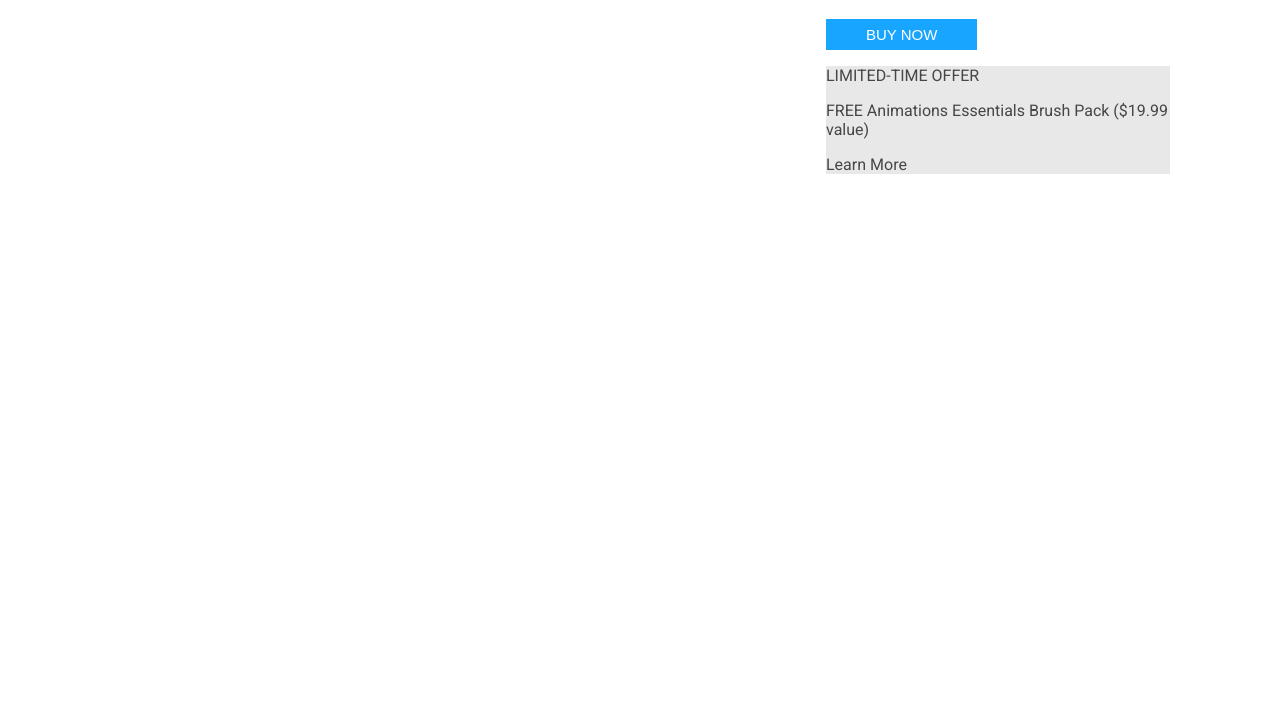
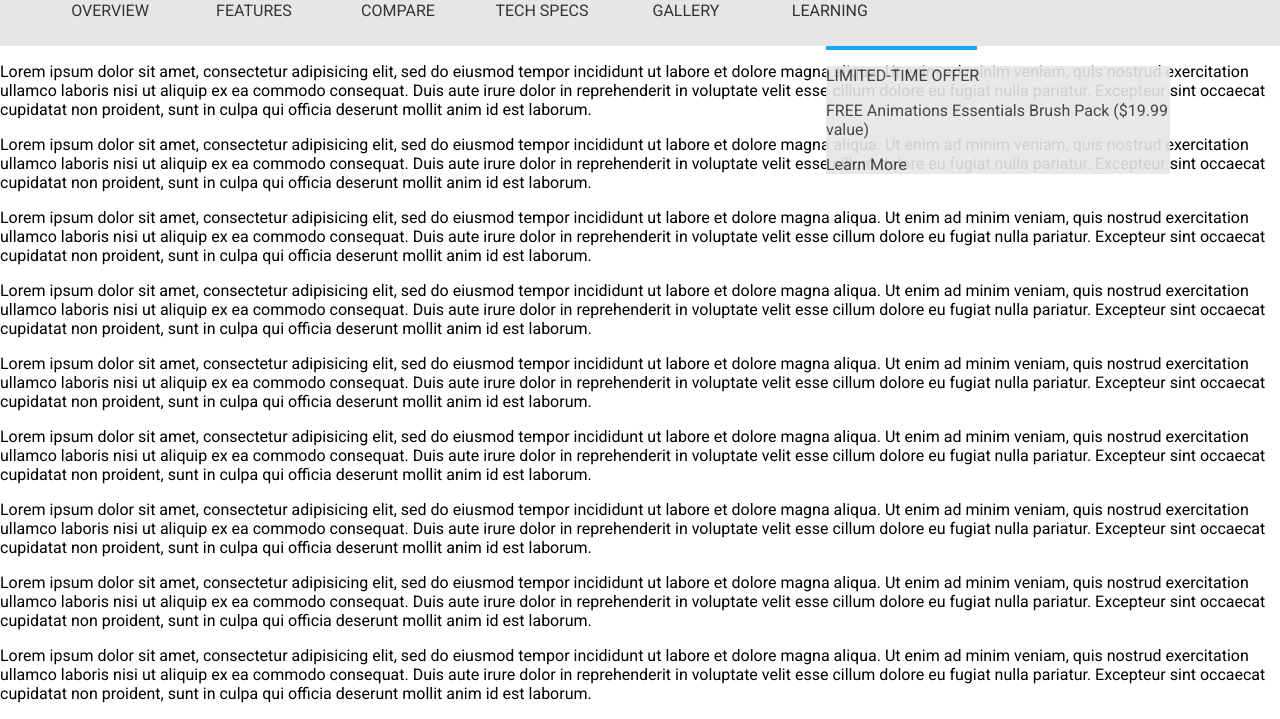
Before and after one commit to LucaRiccio/sass-painter, a website: page index.html in a window 1280 px wide. Shown: the part 514-1233 px from the top of the page. Before the commit the page ends 800 px from the top, so only its background shows below. Drawn offline with Linux system fonts and the light colour scheme.

Commit message:
Sticky navbar

```diff
--- a/index.html
+++ b/index.html
@@ -70,6 +70,30 @@
         </div>
       </section>
 
+      <nav>
+        <div class="sticky-container">
+          <ul class="sticky">
+            <a href="#"><li>OVERVIEW</li></a>
+            <a href="#"><li>FEATURES</li></a>
+            <a href="#"><li>COMPARE</li></a>
+            <a href="#"><li>TECH SPECS</li></a>
+            <a href="#"><li>GALLERY</li></a>
+            <a href="#"><li>LEARNING</li></a>
+          </ul>
+
+        </div>
+
+        <p>Lorem ipsum dolor sit amet, consectetur adipisicing elit, sed do eiusmod tempor incididunt ut labore et dolore magna aliqua. Ut enim ad minim veniam, quis nostrud exercitation ullamco laboris nisi ut aliquip ex ea commodo consequat. Duis aute irure dolor in reprehenderit in voluptate velit esse cillum dolore eu fugiat nulla pariatur. Excepteur sint occaecat cupidatat non proident, sunt in culpa qui officia deserunt mollit anim id est laborum.</p>
+        <p>Lorem ipsum dolor sit amet, consectetur adipisicing elit, sed do eiusmod tempor incididunt ut labore et dolore magna aliqua. Ut enim ad minim veniam, quis nostrud exercitation ullamco laboris nisi ut aliquip ex ea commodo consequat. Duis aute irure dolor in reprehenderit in voluptate velit esse cillum dolore eu fugiat nulla pariatur. Excepteur sint occaecat cupidatat non proident, sunt in culpa qui officia deserunt mollit anim id est laborum.</p>
+        <p>Lorem ipsum dolor sit amet, consectetur adipisicing elit, sed do eiusmod tempor incididunt ut labore et dolore magna aliqua. Ut enim ad minim veniam, quis nostrud exercitation ullamco laboris nisi ut aliquip ex ea commodo consequat. Duis aute irure dolor in reprehenderit in voluptate velit esse cillum dolore eu fugiat nulla pariatur. Excepteur sint occaecat cupidatat non proident, sunt in culpa qui officia deserunt mollit anim id est laborum.</p>
+        <p>Lorem ipsum dolor sit amet, consectetur adipisicing elit, sed do eiusmod tempor incididunt ut labore et dolore magna aliqua. Ut enim ad minim veniam, quis nostrud exercitation ullamco laboris nisi ut aliquip ex ea commodo consequat. Duis aute irure dolor in reprehenderit in voluptate velit esse cillum dolore eu fugiat nulla pariatur. Excepteur sint occaecat cupidatat non proident, sunt in culpa qui officia deserunt mollit anim id est laborum.</p>
+        <p>Lorem ipsum dolor sit amet, consectetur adipisicing elit, sed do eiusmod tempor incididunt ut labore et dolore magna aliqua. Ut enim ad minim veniam, quis nostrud exercitation ullamco laboris nisi ut aliquip ex ea commodo consequat. Duis aute irure dolor in reprehenderit in voluptate velit esse cillum dolore eu fugiat nulla pariatur. Excepteur sint occaecat cupidatat non proident, sunt in culpa qui officia deserunt mollit anim id est laborum.</p>
+        <p>Lorem ipsum dolor sit amet, consectetur adipisicing elit, sed do eiusmod tempor incididunt ut labore et dolore magna aliqua. Ut enim ad minim veniam, quis nostrud exercitation ullamco laboris nisi ut aliquip ex ea commodo consequat. Duis aute irure dolor in reprehenderit in voluptate velit esse cillum dolore eu fugiat nulla pariatur. Excepteur sint occaecat cupidatat non proident, sunt in culpa qui officia deserunt mollit anim id est laborum.</p>
+        <p>Lorem ipsum dolor sit amet, consectetur adipisicing elit, sed do eiusmod tempor incididunt ut labore et dolore magna aliqua. Ut enim ad minim veniam, quis nostrud exercitation ullamco laboris nisi ut aliquip ex ea commodo consequat. Duis aute irure dolor in reprehenderit in voluptate velit esse cillum dolore eu fugiat nulla pariatur. Excepteur sint occaecat cupidatat non proident, sunt in culpa qui officia deserunt mollit anim id est laborum.</p>
+        <p>Lorem ipsum dolor sit amet, consectetur adipisicing elit, sed do eiusmod tempor incididunt ut labore et dolore magna aliqua. Ut enim ad minim veniam, quis nostrud exercitation ullamco laboris nisi ut aliquip ex ea commodo consequat. Duis aute irure dolor in reprehenderit in voluptate velit esse cillum dolore eu fugiat nulla pariatur. Excepteur sint occaecat cupidatat non proident, sunt in culpa qui officia deserunt mollit anim id est laborum.</p>
+        <p>Lorem ipsum dolor sit amet, consectetur adipisicing elit, sed do eiusmod tempor incididunt ut labore et dolore magna aliqua. Ut enim ad minim veniam, quis nostrud exercitation ullamco laboris nisi ut aliquip ex ea commodo consequat. Duis aute irure dolor in reprehenderit in voluptate velit esse cillum dolore eu fugiat nulla pariatur. Excepteur sint occaecat cupidatat non proident, sunt in culpa qui officia deserunt mollit anim id est laborum.</p>
+      </nav>
+
     </main>
 
     <footer>
--- a/src/app.scss
+++ b/src/app.scss
@@ -4,3 +4,4 @@
 @import "partials/_commons.scss";
 @import "partials/_header.scss";
 @import "partials/jumbo.scss";
+@import "partials/sticky.scss";
--- a/src/partials/_jumbo.scss
+++ b/src/partials/_jumbo.scss
@@ -2,6 +2,7 @@
   @include flex(row,flex-end);
   background-image: url('https://www.painterartist.com/static/ptr/product_content/painteressentials/7/hero-painteressentials-7.jpg');
   height: 400px;
+  margin-bottom: -16px;
   background-position: top;
   background-size: cover;
   .jumbo-left {
--- /dev/null
+++ b/src/partials/_sticky.scss
@@ -0,0 +1,24 @@
+.sticky-container {
+  width: 100%;
+  background-color: #e6e6e6;
+  height: 70px;
+  position: sticky;
+  top: 0;
+  .sticky {
+    li {
+      display: inline-block;
+      height: 70px;
+      width: 140px;
+      line-height: 70px;
+      text-align: center;
+      text-decoration: none;
+      color: $coloreTextAlt;
+    }
+  }
+}
+
+li:hover {
+  background-color: #f8f8f8;
+  border-bottom: 2px solid #e6e6e6;
+  box-sizing: border-box;
+}
```
Also changed, not shown: dist/app.css, dist/app.js.
